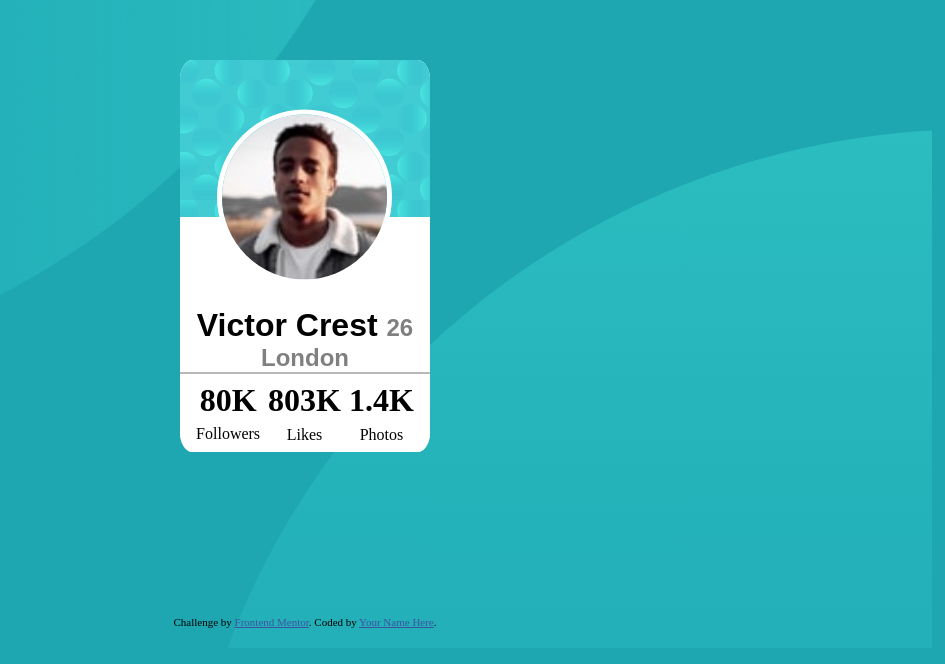
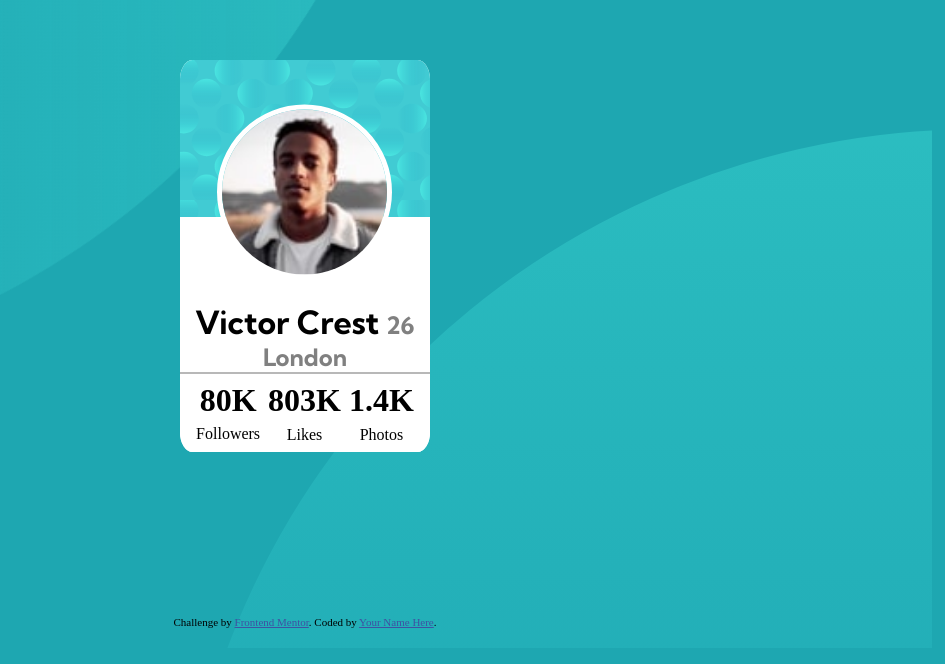
Before and after one commit to a-bacilio/frontendmentor_card, a plain HTML site: page index.html in a window 1280 px wide. Shown: the part 136-800 px from the top of the page, without its empty margins (335-1280 px from the left). Drawn offline with Linux system fonts and the light colour scheme.

Commit message:
se cambio fuente

```diff
--- a/index.html
+++ b/index.html
@@ -7,7 +7,9 @@
   <!-- displays site properly based on user's device -->
 
   <link rel="icon" type="image/png" sizes="32x32" href="./images/favicon-32x32.png">
-
+  <link rel="preconnect" href="https://fonts.googleapis.com">
+<link rel="preconnect" href="https://fonts.gstatic.com" crossorigin>
+<link href="https://fonts.googleapis.com/css2?family=Kumbh+Sans:wght@100;200;300;400;500;600;700;800;900&display=swap" rel="stylesheet">
   <title>Frontend Mentor | Profile card component</title>
 
   <!-- Feel free to remove these styles or customise in your own stylesheet 👍 -->
@@ -129,7 +131,7 @@
     }
 
     .textzone{
-      font-family: Arial, Helvetica, sans-serif;
+      font-family: 'Kumbh Sans', sans-serif;
       height: 50%;
       display: flex;
       flex-direction: column;
```
